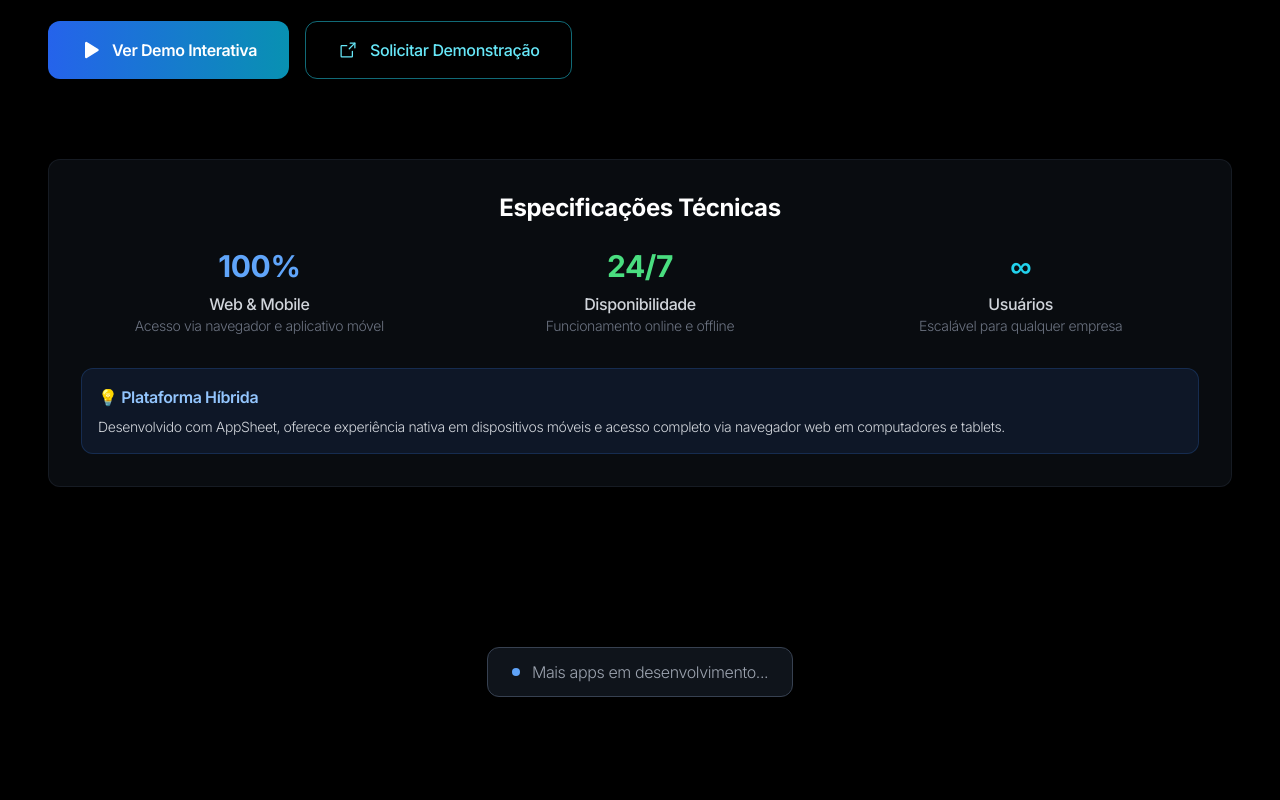
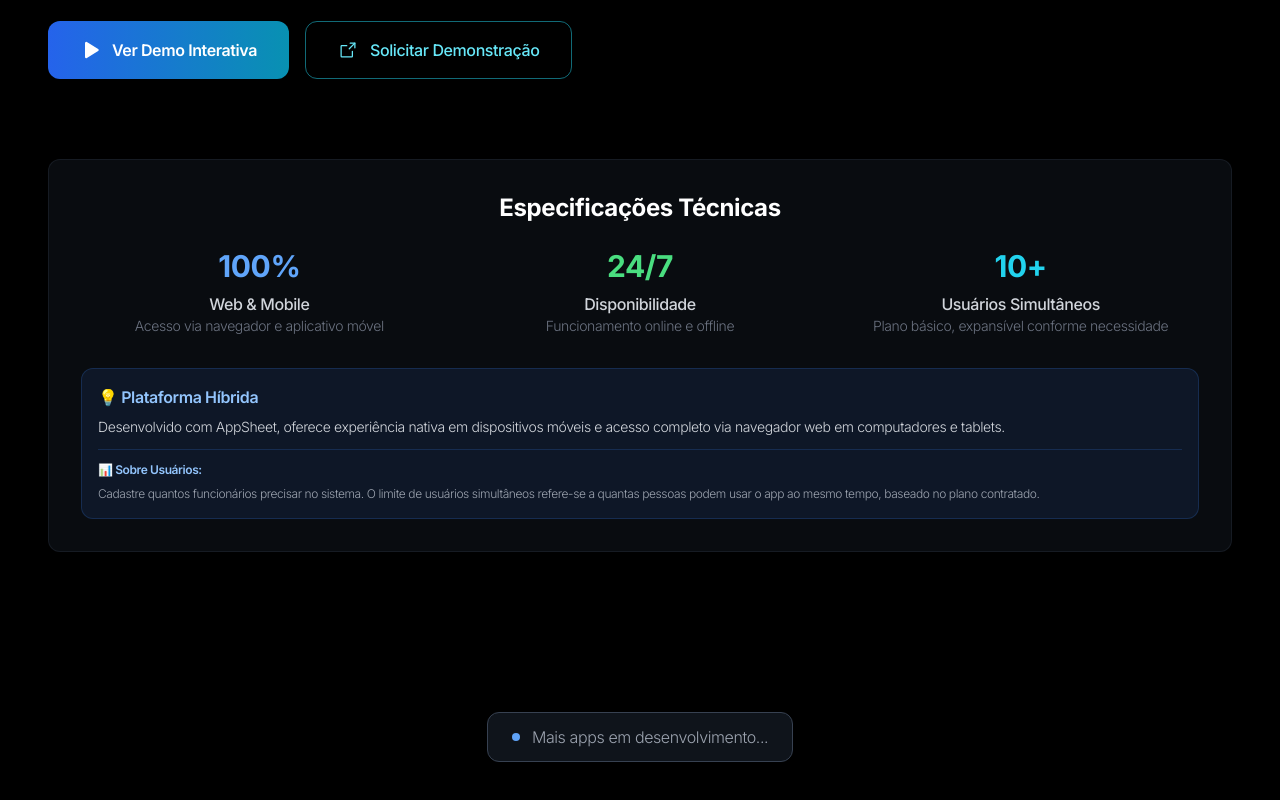
Before and after one commit to Thiago1alberto/MyProfile, a React (Vite) app: page /apps in a window 1280 px wide. Shown: the part 1658-2458 px from the top of the page. Built offline with nearby package versions, Linux system fonts and the light colour scheme.

Commit message:
usuarios

```diff
--- a/src/pages/Apps.tsx
+++ b/src/pages/Apps.tsx
@@ -244,18 +244,25 @@ const EPIApp = () => {
               <div className="text-gray-500 text-sm">Funcionamento online e offline</div>
             </div>
             <div className="text-center">
-              <div className="text-cyan-400 text-3xl font-bold mb-2">∞</div>
-              <div className="text-gray-300 font-medium">Usuários</div>
-              <div className="text-gray-500 text-sm">Escalável para qualquer empresa</div>
+              <div className="text-cyan-400 text-3xl font-bold mb-2">10+</div>
+              <div className="text-gray-300 font-medium">Usuários Simultâneos</div>
+              <div className="text-gray-500 text-sm">Plano básico, expansível conforme necessidade</div>
             </div>
           </div>
 
           <div className="mt-8 p-4 bg-blue-500/10 border border-blue-500/20 rounded-lg">
             <h4 className="text-blue-300 font-semibold mb-2">💡 Plataforma Híbrida</h4>
-            <p className="text-gray-300 text-sm">
+            <p className="text-gray-300 text-sm mb-3">
               Desenvolvido com AppSheet, oferece experiência nativa em dispositivos móveis
               e acesso completo via navegador web em computadores e tablets.
             </p>
+            <div className="border-t border-blue-500/20 pt-3">
+              <h5 className="text-blue-300 font-semibold text-xs mb-2">📊 Sobre Usuários:</h5>
+              <p className="text-gray-400 text-xs">
+                Cadastre quantos funcionários precisar no sistema. O limite de usuários simultâneos
+                refere-se a quantas pessoas podem usar o app ao mesmo tempo, baseado no plano contratado.
+              </p>
+            </div>
           </div>
         </div>
       </div>
```
